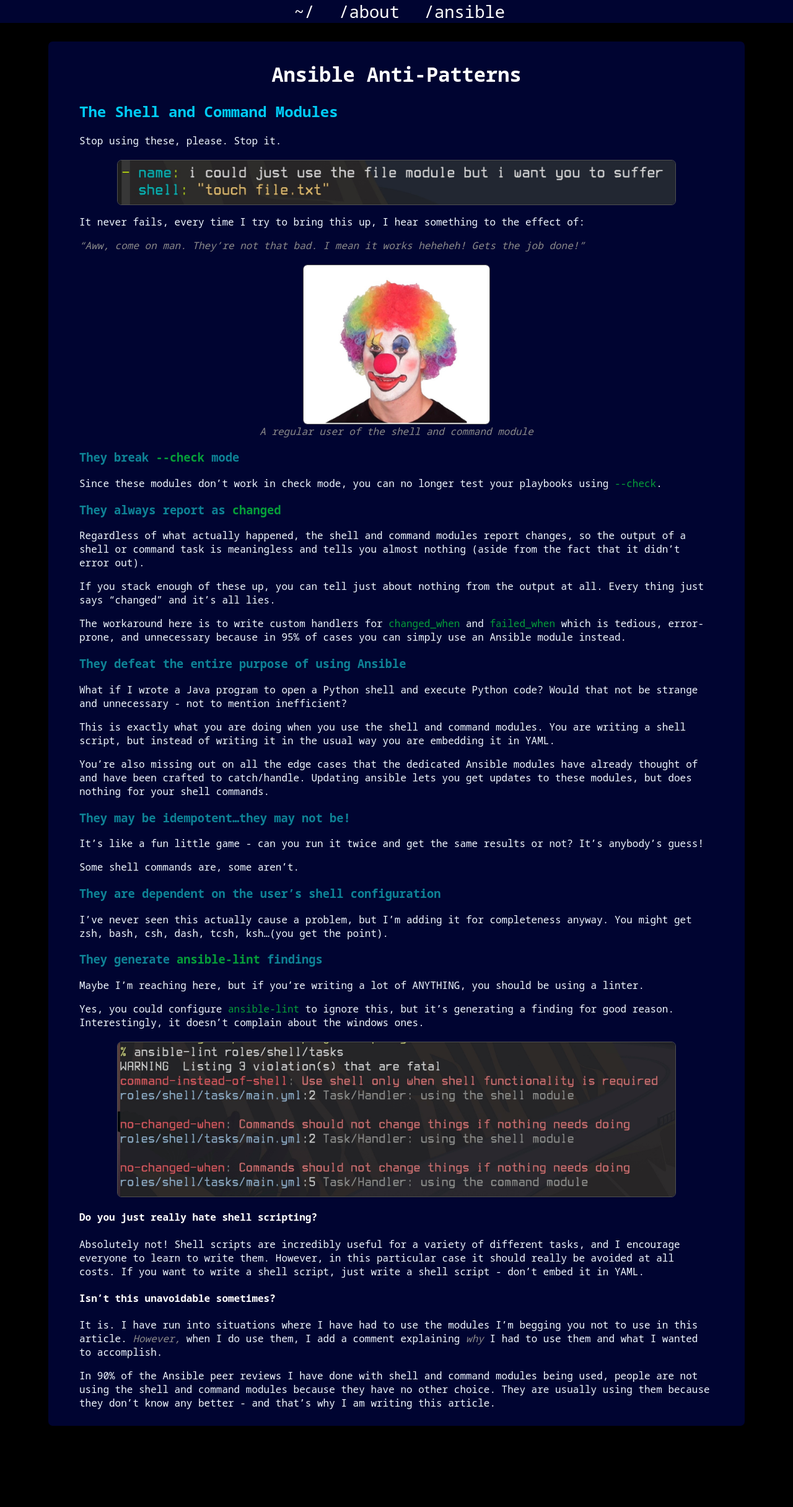
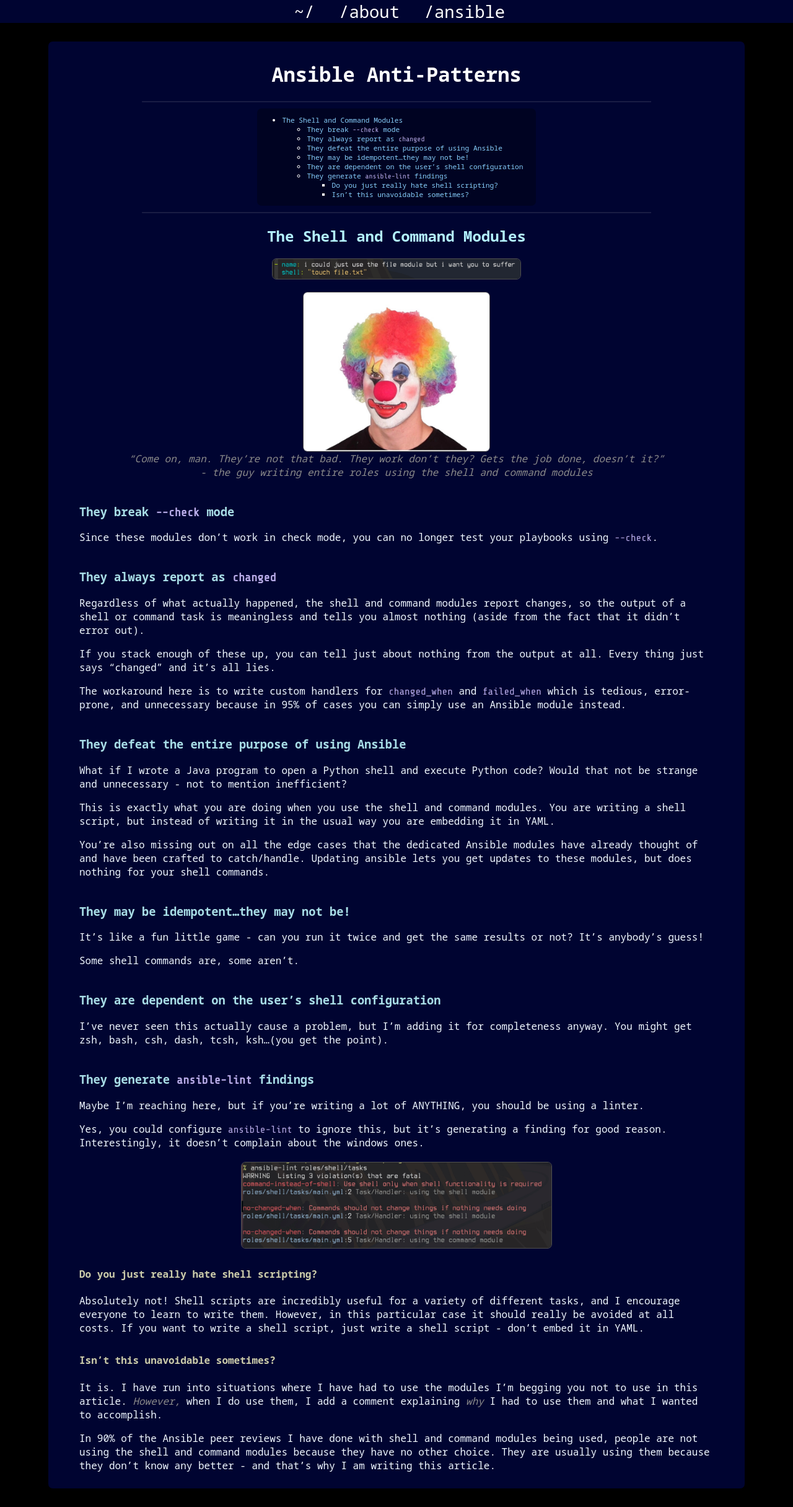
Before and after one commit to bartenbach/proxa.github.io, a Jekyll site: the page built from ansible.md, in a window 1280 px wide. Shown: the whole page at 62% size. Built offline with Jekyll 4.4.1, drawn with Linux system fonts in a browser that asks for light colours; before the commit the page ends 2331 px from its top, so only the background shows below that.

Commit message:
Style updates

```diff
--- /dev/null
+++ b/_includes/toc.html
@@ -0,0 +1,182 @@
+{% capture tocWorkspace %}
+    {% comment %}
+        Copyright (c) 2017 Vladimir "allejo" Jimenez
+
+        Permission is hereby granted, free of charge, to any person
+        obtaining a copy of this software and associated documentation
+        files (the "Software"), to deal in the Software without
+        restriction, including without limitation the rights to use,
+        copy, modify, merge, publish, distribute, sublicense, and/or sell
+        copies of the Software, and to permit persons to whom the
+        Software is furnished to do so, subject to the following
+        conditions:
+
+        The above copyright notice and this permission notice shall be
+        included in all copies or substantial portions of the Software.
+
+        THE SOFTWARE IS PROVIDED "AS IS", WITHOUT WARRANTY OF ANY KIND,
+        EXPRESS OR IMPLIED, INCLUDING BUT NOT LIMITED TO THE WARRANTIES
+        OF MERCHANTABILITY, FITNESS FOR A PARTICULAR PURPOSE AND
+        NONINFRINGEMENT. IN NO EVENT SHALL THE AUTHORS OR COPYRIGHT
+        HOLDERS BE LIABLE FOR ANY CLAIM, DAMAGES OR OTHER LIABILITY,
+        WHETHER IN AN ACTION OF CONTRACT, TORT OR OTHERWISE, ARISING
+        FROM, OUT OF OR IN CONNECTION WITH THE SOFTWARE OR THE USE OR
+        OTHER DEALINGS IN THE SOFTWARE.
+    {% endcomment %}
+    {% comment %}
+        Version 1.2.0
+          https://github.com/allejo/jekyll-toc
+
+        "...like all things liquid - where there's a will, and ~36 hours to spare, there's usually a/some way" ~jaybe
+
+        Usage:
+            {% include toc.html html=content sanitize=true class="inline_toc" id="my_toc" h_min=2 h_max=3 %}
+
+        Parameters:
+            * html         (string) - the HTML of compiled markdown generated by kramdown in Jekyll
+
+        Optional Parameters:
+            * sanitize      (bool)   : false  - when set to true, the headers will be stripped of any HTML in the TOC
+            * class         (string) :   ''   - a CSS class assigned to the TOC
+            * id            (string) :   ''   - an ID to assigned to the TOC
+            * h_min         (int)    :   1    - the minimum TOC header level to use; any header lower than this value will be ignored
+            * h_max         (int)    :   6    - the maximum TOC header level to use; any header greater than this value will be ignored
+            * ordered       (bool)   : false  - when set to true, an ordered list will be outputted instead of an unordered list
+            * item_class    (string) :   ''   - add custom class(es) for each list item; has support for '%level%' placeholder, which is the current heading level
+            * submenu_class (string) :   ''   - add custom class(es) for each child group of headings; has support for '%level%' placeholder which is the current "submenu" heading level
+            * base_url      (string) :   ''   - add a base url to the TOC links for when your TOC is on another page than the actual content
+            * anchor_class  (string) :   ''   - add custom class(es) for each anchor element
+            * skip_no_ids   (bool)   : false  - skip headers that do not have an `id` attribute
+
+        Output:
+            An ordered or unordered list representing the table of contents of a markdown block. This snippet will only
+            generate the table of contents and will NOT output the markdown given to it
+    {% endcomment %}
+
+    {% capture newline %}
+    {% endcapture %}
+    {% assign newline = newline | rstrip %} <!-- Remove the extra spacing but preserve the newline -->
+
+    {% capture deprecation_warnings %}{% endcapture %}
+
+    {% if include.baseurl %}
+        {% capture deprecation_warnings %}{{ deprecation_warnings }}<!-- jekyll-toc :: "baseurl" has been deprecated, use "base_url" instead -->{{ newline }}{% endcapture %}
+    {% endif %}
+
+    {% if include.skipNoIDs %}
+        {% capture deprecation_warnings %}{{ deprecation_warnings }}<!-- jekyll-toc :: "skipNoIDs" has been deprecated, use "skip_no_ids" instead -->{{ newline }}{% endcapture %}
+    {% endif %}
+
+    {% capture jekyll_toc %}{% endcapture %}
+    {% assign orderedList = include.ordered | default: false %}
+    {% assign baseURL = include.base_url | default: include.baseurl | default: '' %}
+    {% assign skipNoIDs = include.skip_no_ids | default: include.skipNoIDs | default: false %}
+    {% assign minHeader = include.h_min | default: 1 %}
+    {% assign maxHeader = include.h_max | default: 6 %}
+    {% assign nodes = include.html | strip | split: '<h' %}
+
+    {% assign firstHeader = true %}
+    {% assign currLevel = 0 %}
+    {% assign lastLevel = 0 %}
+
+    {% capture listModifier %}{% if orderedList %}ol{% else %}ul{% endif %}{% endcapture %}
+
+    {% for node in nodes %}
+        {% if node == "" %}
+            {% continue %}
+        {% endif %}
+
+        {% assign currLevel = node | replace: '"', '' | slice: 0, 1 | times: 1 %}
+
+        {% if currLevel < minHeader or currLevel > maxHeader %}
+            {% continue %}
+        {% endif %}
+
+        {% assign _workspace = node | split: '</h' %}
+
+        {% assign _idWorkspace = _workspace[0] | split: 'id="' %}
+        {% assign _idWorkspace = _idWorkspace[1] | split: '"' %}
+        {% assign htmlID = _idWorkspace[0] %}
+
+        {% assign _classWorkspace = _workspace[0] | split: 'class="' %}
+        {% assign _classWorkspace = _classWorkspace[1] | split: '"' %}
+        {% assign htmlClass = _classWorkspace[0] %}
+
+        {% if htmlClass contains "no_toc" %}
+            {% continue %}
+        {% endif %}
+
+        {% if firstHeader %}
+            {% assign minHeader = currLevel %}
+        {% endif %}
+
+        {% capture _hAttrToStrip %}{{ _workspace[0] | split: '>' | first }}>{% endcapture %}
+        {% assign header = _workspace[0] | replace: _hAttrToStrip, '' %}
+
+        {% if include.item_class and include.item_class != blank %}
+            {% capture listItemClass %} class="{{ include.item_class | replace: '%level%', currLevel | split: '.' | join: ' ' }}"{% endcapture %}
+        {% endif %}
+
+        {% if include.submenu_class and include.submenu_class != blank %}
+            {% assign subMenuLevel = currLevel | minus: 1 %}
+            {% capture subMenuClass %} class="{{ include.submenu_class | replace: '%level%', subMenuLevel | split: '.' | join: ' ' }}"{% endcapture %}
+        {% endif %}
+
+        {% capture anchorBody %}{% if include.sanitize %}{{ header | strip_html }}{% else %}{{ header }}{% endif %}{% endcapture %}
+
+        {% if htmlID %}
+            {% capture anchorAttributes %} href="{% if baseURL %}{{ baseURL }}{% endif %}#{{ htmlID }}"{% endcapture %}
+
+            {% if include.anchor_class %}
+                {% capture anchorAttributes %}{{ anchorAttributes }} class="{{ include.anchor_class | split: '.' | join: ' ' }}"{% endcapture %}
+            {% endif %}
+
+            {% capture listItem %}<a{{ anchorAttributes }}>{{ anchorBody }}</a>{% endcapture %}
+        {% elsif skipNoIDs == true %}
+            {% continue %}
+        {% else %}
+            {% capture listItem %}{{ anchorBody }}{% endcapture %}
+        {% endif %}
+
+        {% if currLevel > lastLevel %}
+            {% capture jekyll_toc %}{{ jekyll_toc }}<{{ listModifier }}{{ subMenuClass }}>{% endcapture %}
+        {% elsif currLevel < lastLevel %}
+            {% assign repeatCount = lastLevel | minus: currLevel %}
+
+            {% for i in (1..repeatCount) %}
+                {% capture jekyll_toc %}{{ jekyll_toc }}</li></{{ listModifier }}>{% endcapture %}
+            {% endfor %}
+
+            {% capture jekyll_toc %}{{ jekyll_toc }}</li>{% endcapture %}
+        {% else %}
+            {% capture jekyll_toc %}{{ jekyll_toc }}</li>{% endcapture %}
+        {% endif %}
+
+        {% capture jekyll_toc %}{{ jekyll_toc }}<li{{ listItemClass }}>{{ listItem }}{% endcapture %}
+
+        {% assign lastLevel = currLevel %}
+        {% assign firstHeader = false %}
+    {% endfor %}
+
+    {% assign repeatCount = minHeader | minus: 1 %}
+    {% assign repeatCount = lastLevel | minus: repeatCount %}
+    {% for i in (1..repeatCount) %}
+        {% capture jekyll_toc %}{{ jekyll_toc }}</li></{{ listModifier }}>{% endcapture %}
+    {% endfor %}
+
+    {% if jekyll_toc != '' %}
+        {% assign rootAttributes = '' %}
+        {% if include.class and include.class != blank %}
+            {% capture rootAttributes %} class="{{ include.class | split: '.' | join: ' ' }}"{% endcapture %}
+        {% endif %}
+
+        {% if include.id and include.id != blank %}
+            {% capture rootAttributes %}{{ rootAttributes }} id="{{ include.id }}"{% endcapture %}
+        {% endif %}
+
+        {% if rootAttributes %}
+            {% assign nodes = jekyll_toc | split: '>' %}
+            {% capture jekyll_toc %}<{{ listModifier }}{{ rootAttributes }}>{{ nodes | shift | join: '>' }}>{% endcapture %}
+        {% endif %}
+    {% endif %}
+{% endcapture %}{% assign tocWorkspace = '' %}{{ deprecation_warnings }}{{ jekyll_toc -}}
--- /dev/null
+++ b/_layouts/article.html
@@ -0,0 +1,12 @@
+---
+layout: default
+---
+<div id="postcontainer">
+  <h1>{{ page.title }}</h1>
+  <hr/>
+  <div id=toc>
+    {% include toc.html html=content class=toc %}
+  </div>
+  <hr/>
+  {{ content }}
+</div>
--- a/_layouts/default.html
+++ b/_layouts/default.html
@@ -5,8 +5,11 @@
     <title>{{ page.title }}</title>
     <link rel="stylesheet" href="/assets/css/styles.css">
     <link rel="preconnect" href="https://fonts.googleapis.com">
-<link rel="preconnect" href="https://fonts.gstatic.com" crossorigin>
-<link href="https://fonts.googleapis.com/css2?family=Noto+Sans+Mono:wght@300&display=swap" rel="stylesheet">
+    <link rel="preconnect" href="https://fonts.gstatic.com" crossorigin>
+    <link href="https://fonts.googleapis.com/css2?family=Noto+Sans+Mono:wght@300&display=swap" rel="stylesheet">
+    <link rel="preconnect" href="https://fonts.googleapis.com">
+    <link rel="preconnect" href="https://fonts.gstatic.com" crossorigin>
+    <link href="https://fonts.googleapis.com/css2?family=Share+Tech+Mono&display=swap" rel="stylesheet">
     <link href="/assets/images/favicon.ico" rel="icon" type="image/x-icon" />
   </head>
   <body>
--- a/_sass/main.scss
+++ b/_sass/main.scss
@@ -11,13 +11,19 @@
 }
 
 code {
-  font-family: 'Noto Sans Mono', monospace;
-  color: #069f39;
+  font-family: 'Share Tech Mono', monospace;
+  color: #b9ace8;
 }
 
 pre > code {
   font-family: 'Noto Sans Mono', monospace;
   color: #fff;
+}
+
+hr {
+  opacity: .2;
+  width: 80%;
+  border-color: rgba(255,255,255,.59);
 }
 
 .container {
@@ -59,11 +65,18 @@
 }
 
 h2 {
-  color: #00ccf6;
+  text-align: center;
+  color: #b3f2ff;
 }
 
 h3 {
-  color: #0e8396;
+  color: #a8dde6;
+  margin-top: 40px;
+}
+
+h4 {
+  color: #cdcdab;
+  margin-top: 30px;
 }
 
 em {
@@ -172,3 +185,14 @@
   display: block;
   text-align: center;
 }
+
+#toc {
+  background-color: rgba(0,0,0,.3);
+  border-radius: 7px;
+  display: table;
+  margin: auto;
+  padding: 0px 20px 0px 0px;
+  margin-top: 10px;
+  margin-bottom: 10px;
+  font-size: .7em;
+}
--- a/ansible.md
+++ b/ansible.md
@@ -1,19 +1,13 @@
 ---
-title: ansible
-layout: about
+title: Ansible Anti-Patterns
+layout: article
 ---
 
-# Ansible Anti-Patterns
+## The Shell and Command Modules
+![Pointless shell module usage](/assets/images/file-module.jpg){: .center-image style="width: 400px;"}
 
-## The Shell and Command Modules
-Stop using these, please. Stop it.
-![Pointless shell module usage](/assets/images/file-module.jpg){: .center-image}
-
-It never fails, every time I try to bring this up, I hear something to the effect of:
-
-_"Aww, come on man. They're not that bad. I mean it works heheheh! Gets the job done!"_
-
-![The guy who uses the shell module](assets/images/clown.jpg){: .center-image style="width: 300px;"  } *A regular user of the shell and command module*
+![The guy who uses the shell module](assets/images/clown.jpg){: .center-image style="width: 300px;"  }*"Come on, man. They're not that bad. They work don't they? Gets the job done, doesn't it?"*
+*- the guy writing entire roles using the shell and command modules*{: style="display: block;text-align: center" }
 
 ### They break `--check` mode
 Since these modules don't work in check mode, you can no longer test your playbooks using `--check`.
@@ -45,7 +39,7 @@
 
 Yes, you could configure `ansible-lint` to ignore this, but it's generating a finding for good reason. Interestingly, it doesn't complain about the windows ones.
 
-![ansible-lint](/assets/images/ansible-lint.jpg){: .center-image }
+![ansible-lint](/assets/images/ansible-lint.jpg){: .center-image style="width:500px;"}
 
 #### Do you just really hate shell scripting?
 Absolutely not! Shell scripts are incredibly useful for a variety of different tasks, and I encourage everyone to learn to write them. However, in this particular case it should really be avoided at all costs. If you want to write a shell script, just write a shell script - don't embed it in YAML.
```
